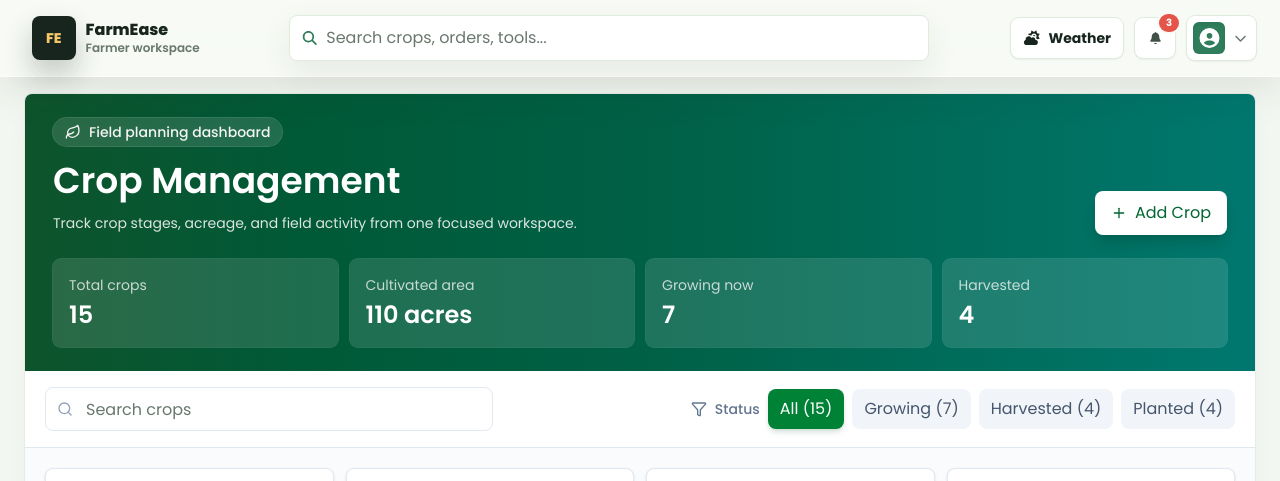
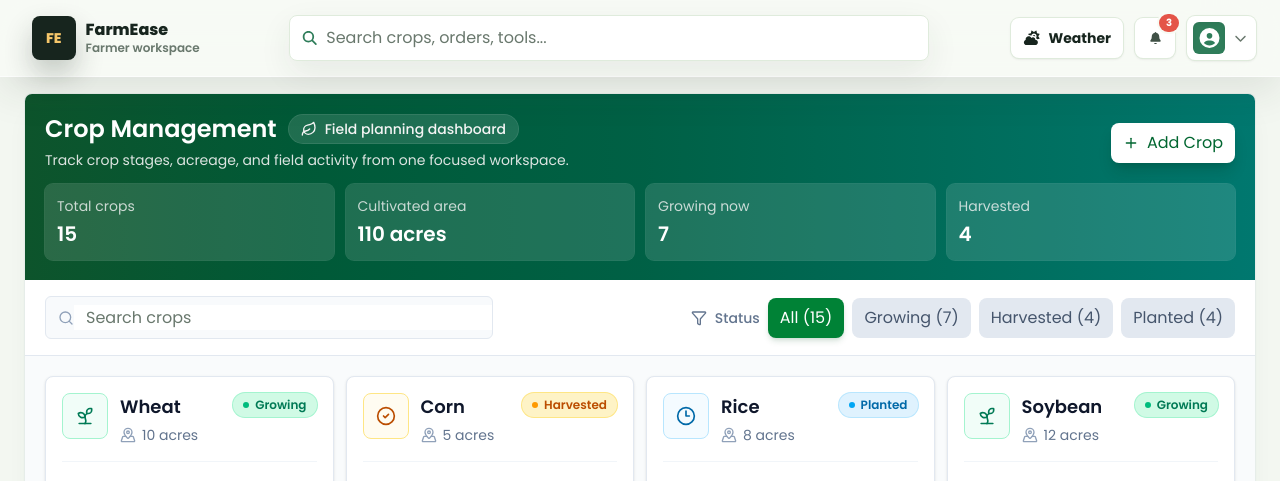
Before and after one commit to JayaramireddyMeeniga/farmease-frontend, a React (Vite) app: page /cropManagement in a window 1280 px wide. Shown: the top 481 px of the page. Built offline with nearby package versions, Linux system fonts and the light colour scheme; no server answers; sample sign-in values are in the browser's storage.

Commit message:
feat: Add authentication API and session management; enhance Crop Management UI with statistics and layout improvements

```diff
--- a/src/App.jsx
+++ b/src/App.jsx
@@ -1,5 +1,6 @@
 import { BrowserRouter as Router, Routes, Route, useLocation } from "react-router-dom";
 import { useEffect } from "react";
+import { Toaster } from "react-hot-toast";
 import Home from "./pages/Home/Home";
 import Tips from "./pages/Farmer/Tips/Tips";
 import Dealers from "./pages/Farmer/Dealers/Dealers";
@@ -92,6 +93,7 @@ const Layout = ({ children }) => {
         {!hideHeaderFooter && <Sidebar />}
         {!hideHeaderFooter && <FloatingAIAssistant />}
         {!hideHeaderFooter && <Footer />}
+        <Toaster position="top-right" />
       </div>
     </div>
   );
--- /dev/null
+++ b/src/authentication/authApi.js
@@ -0,0 +1,23 @@
+import { apiRequest, clearStoredAuth } from "../interceptor/interceptor";
+
+const requestAuth = async (path, payload) => {
+  return apiRequest(`/auth/${path}`, {
+    method: "POST",
+    body: payload,
+  });
+};
+
+export const loginUser = (payload) => requestAuth("login", payload);
+
+export const registerUser = (payload) => requestAuth("register", payload);
+
+export const storeAuthSession = ({ user, accessToken }) => {
+  localStorage.setItem("isLoggedIn", "true");
+  localStorage.setItem("accessToken", accessToken);
+  localStorage.setItem("user", JSON.stringify(user));
+  localStorage.setItem("activeRole", user.role);
+};
+
+export const clearAuthSession = () => {
+  clearStoredAuth();
+};
--- a/src/components/layout/Header.jsx
+++ b/src/components/layout/Header.jsx
@@ -1,5 +1,6 @@
 import React, { useMemo, useState } from "react";
 import { Link, useNavigate } from "react-router-dom";
+import { clearAuthSession } from "../../authentication/authApi";
 import { FontAwesomeIcon } from "@fortawesome/react-fontawesome";
 import {
   faBell,
@@ -103,8 +104,7 @@ const Header = () => {
   }, [query, searchIndex]);
 
   const handleLogout = () => {
-    localStorage.removeItem("isLoggedIn");
-    localStorage.removeItem("activeRole");
+    clearAuthSession();
     navigate("/");
   };
 
--- a/src/components/layout/Sidebar.jsx
+++ b/src/components/layout/Sidebar.jsx
@@ -180,7 +180,7 @@ const Sidebar = () => {
                 to={item.path}
                 onClick={() => setActivePanel(null)}
                 className={`rounded-lg px-4 py-3 text-sm font-semibold transition ${isActive(item.path)
-                  ? "bg-[#17251e] text-white shadow-[0_14px_28px_rgba(23,37,30,0.22)]"
+                  ? "bg-[#796654] text-white! shadow-[0_14px_28px_rgba(47,125,90,0.22)]"
                   : "bg-white text-[#2d3f33] ring-1 ring-[#e5efe2] hover:bg-[#edf5e9] hover:text-[#1f6f4d]"
                   }`}
               >
--- /dev/null
+++ b/src/interceptor/interceptor.js
@@ -0,0 +1,55 @@
+const API_BASE_URL = import.meta.env.VITE_API_BASE_URL || "/api/v1";
+
+const clearStoredAuth = () => {
+  localStorage.removeItem("isLoggedIn");
+  localStorage.removeItem("accessToken");
+  localStorage.removeItem("user");
+  localStorage.removeItem("activeRole");
+};
+
+const buildHeaders = (headers = {}, body) => {
+  const accessToken = localStorage.getItem("accessToken");
+  const nextHeaders = new Headers(headers);
+
+  if (body && !nextHeaders.has("Content-Type")) {
+    nextHeaders.set("Content-Type", "application/json");
+  }
+
+  if (accessToken && !nextHeaders.has("Authorization")) {
+    nextHeaders.set("Authorization", `Bearer ${accessToken}`);
+  }
+
+  return nextHeaders;
+};
+
+const parseResponse = async (response) => {
+  const contentType = response.headers.get("Content-Type") || "";
+
+  if (!contentType.includes("application/json")) {
+    return null;
+  }
+
+  return response.json();
+};
+
+export const apiRequest = async (path, options = {}) => {
+  const { body, headers, ...requestOptions } = options;
+  const response = await fetch(`${API_BASE_URL}${path}`, {
+    ...requestOptions,
+    headers: buildHeaders(headers, body),
+    body: body ? JSON.stringify(body) : undefined,
+  });
+  const responseBody = await parseResponse(response);
+
+  if (!response.ok) {
+    if (response.status === 401) {
+      clearStoredAuth();
+    }
+
+    throw new Error(responseBody?.message || "Request failed");
+  }
+
+  return responseBody?.data ?? responseBody;
+};
+
+export { clearStoredAuth };
--- a/src/pages/Farmer/CropManagement/CropManagement.jsx
+++ b/src/pages/Farmer/CropManagement/CropManagement.jsx
@@ -13,6 +13,7 @@ import {
   X,
 } from "lucide-react";
 import { toast } from "react-toast";
+import CropStats from "./CropStats";
 
 const statusConfig = {
   Growing: {
@@ -148,66 +149,59 @@ const CropManagement = () => {
   return (
     <div className="min-h-screen py-4 text-slate-900 sm:px-6 lg:px-6">
       <section className="overflow-hidden rounded-lg border border-green-900/10 bg-white shadow-xl shadow-green-900/5">
-        <div className="bg-gradient-to-r from-green-900 via-emerald-800 to-teal-700 px-5 py-6 text-white sm:px-7">
+        <div className="bg-linear-to-r from-green-900 via-emerald-800 to-teal-700 p-5 text-white">
           <div className="flex flex-col gap-5 lg:flex-row lg:items-end lg:justify-between">
-            <div className="max-w-2xl">
-              <div className="mb-3 inline-flex items-center gap-2 rounded-full bg-white/12 px-3 py-1 text-sm font-medium text-green-50 ring-1 ring-white/20">
+            <div className="w-full">
+              <div className="flex w-full items-center justify-between">
+                <div>
+                  <div className="flex items-center gap-3">
+                    <h1 className="text-2xl font-semibold leading-tight">
+                      Crop Management
+                    </h1>
+
+                    <div className="inline-flex items-center gap-2 rounded-full bg-white/12 px-3 py-1 text-sm font-medium text-green-50 ring-1 ring-white/20">
                       <Leaf className="h-4 w-4" />
                       Field planning dashboard
                     </div>
-              <h1 className="text-3xl font-semibold leading-tight sm:text-4xl">
-                Crop Management
-              </h1>
-              <p className="mt-2 max-w-xl text-sm leading-6 text-green-50/90">
-                Track crop stages, acreage, and field activity from one focused
-                workspace.
+                  </div>
+
+                  <p className="mt-1 max-w-xl text-sm leading-6 text-green-50/90">
+                    Track crop stages, acreage, and field activity from one focused workspace.
                   </p>
                 </div>
 
                 <button
                   onClick={() => setIsDialogOpen(true)}
-              className="inline-flex h-11 items-center justify-center gap-2 rounded-lg bg-white px-4 text-sm font-semibold text-green-800 shadow-lg shadow-green-950/20 transition hover:bg-green-50 focus:outline-none focus:ring-2 focus:ring-white/80"
+                  className="inline-flex shrink-0 items-center justify-center gap-2 rounded-lg bg-white px-3 py-2 text-sm font-semibold text-green-800 shadow-lg shadow-green-950/20 transition hover:bg-green-50 focus:outline-none focus:ring-2 focus:ring-white/80"
                 >
                   <Plus className="h-4 w-4" />
                   Add Crop
                 </button>
               </div>
-
-          <div className="mt-6 grid gap-3 sm:grid-cols-2 xl:grid-cols-4">
-            <div className="rounded-lg bg-white/12 p-4 ring-1 ring-white/15">
-              <p className="text-sm text-green-50/80">Total crops</p>
-              <p className="mt-1 text-2xl font-semibold">{crops.length}</p>
-            </div>
-            <div className="rounded-lg bg-white/12 p-4 ring-1 ring-white/15">
-              <p className="text-sm text-green-50/80">Cultivated area</p>
-              <p className="mt-1 text-2xl font-semibold">{totalArea} acres</p>
-            </div>
-            <div className="rounded-lg bg-white/12 p-4 ring-1 ring-white/15">
-              <p className="text-sm text-green-50/80">Growing now</p>
-              <p className="mt-1 text-2xl font-semibold">
-                {statusCounts.Growing}
-              </p>
-            </div>
-            <div className="rounded-lg bg-white/12 p-4 ring-1 ring-white/15">
-              <p className="text-sm text-green-50/80">Harvested</p>
-              <p className="mt-1 text-2xl font-semibold">
-                {statusCounts.Harvested}
-              </p>
             </div>
           </div>
+
+          <CropStats
+            cropCount={crops.length}
+            totalArea={totalArea}
+            growingCount={statusCounts.Growing}
+            harvestedCount={statusCounts.Harvested}
+          />
         </div>
 
         <div className="border-b border-slate-200 bg-white px-5 py-4">
           <div className="flex flex-col gap-3 xl:flex-row xl:items-center xl:justify-between">
-            <div className="relative w-full xl:max-w-md">
-              <Search className="pointer-events-none absolute left-3 top-1/2 h-4 w-4 -translate-y-1/2 text-slate-400" />
+            <div className="w-full xl:max-w-md">
+              <div className="flex py-2 w-full items-center overflow-hidden rounded-md border border-slate-200 bg-slate-50 transition focus-within:border-green-500 focus-within:bg-white focus-within:ring-2 focus-within:ring-green-100">
+                <Search className="ml-3 h-4 w-4 shrink-0 text-slate-400" />
                 <input
                   type="text"
                   value={searchTerm}
                   onChange={(e) => setSearchTerm(e.target.value)}
                   placeholder="Search crops"
-                className="h-11 w-full rounded-lg border border-slate-200 bg-slate-50 pl-10 pr-3 text-sm text-slate-800 outline-none transition focus:border-green-500 focus:bg-white focus:ring-2 focus:ring-green-100"
+                  className="h-full min-w-0 flex-1 border-none bg-transparent px-3 text-sm text-slate-800 outline-none"
                 />
+              </div>
             </div>
 
             <div className="flex flex-wrap items-center gap-2">
@@ -220,10 +214,9 @@ const CropManagement = () => {
                   key={status}
                   type="button"
                   onClick={() => setFilterStatus(status)}
-                  className={`h-10 rounded-lg px-3 text-sm font-semibold transition ${
-                    filterStatus === status
+                  className={`py-2 rounded-lg px-3 text-sm font-semibold transition ${filterStatus === status
                     ? "bg-green-700 text-white shadow-md shadow-green-900/15"
-                      : "bg-slate-100 text-slate-600 hover:bg-slate-200"
+                    : "bg-slate-200 text-slate-600 hover:bg-slate-200"
                     }`}
                 >
                   {status} ({statusCounts[status]})
--- /dev/null
+++ b/src/pages/Farmer/CropManagement/CropStats.jsx
@@ -0,0 +1,19 @@
+import React from "react";
+
+const CropStatCard = ({ label, value }) => (
+  <div className="rounded-lg bg-white/12 p-3 ring-1 ring-white/15">
+    <p className="text-sm text-green-50/80">{label}</p>
+    <p className="mt-1 text-xl font-semibold">{value}</p>
+  </div>
+);
+
+const CropStats = ({ cropCount, totalArea, growingCount, harvestedCount }) => (
+  <div className="mt-3 grid gap-3 sm:grid-cols-2 xl:grid-cols-4">
+    <CropStatCard label="Total crops" value={cropCount} />
+    <CropStatCard label="Cultivated area" value={`${totalArea} acres`} />
+    <CropStatCard label="Growing now" value={growingCount} />
+    <CropStatCard label="Harvested" value={harvestedCount} />
+  </div>
+);
+
+export default CropStats;
--- a/vite.config.js
+++ b/vite.config.js
@@ -7,4 +7,12 @@ export default defineConfig({
   plugins: [react(),
   tailwindcss(),
   ],
+  server: {
+    proxy: {
+      "/api": {
+        target: "http://localhost:5000",
+        changeOrigin: true,
+      },
+    },
+  },
 })
```
Lines whose indentation alone changed are shown as unchanged.
